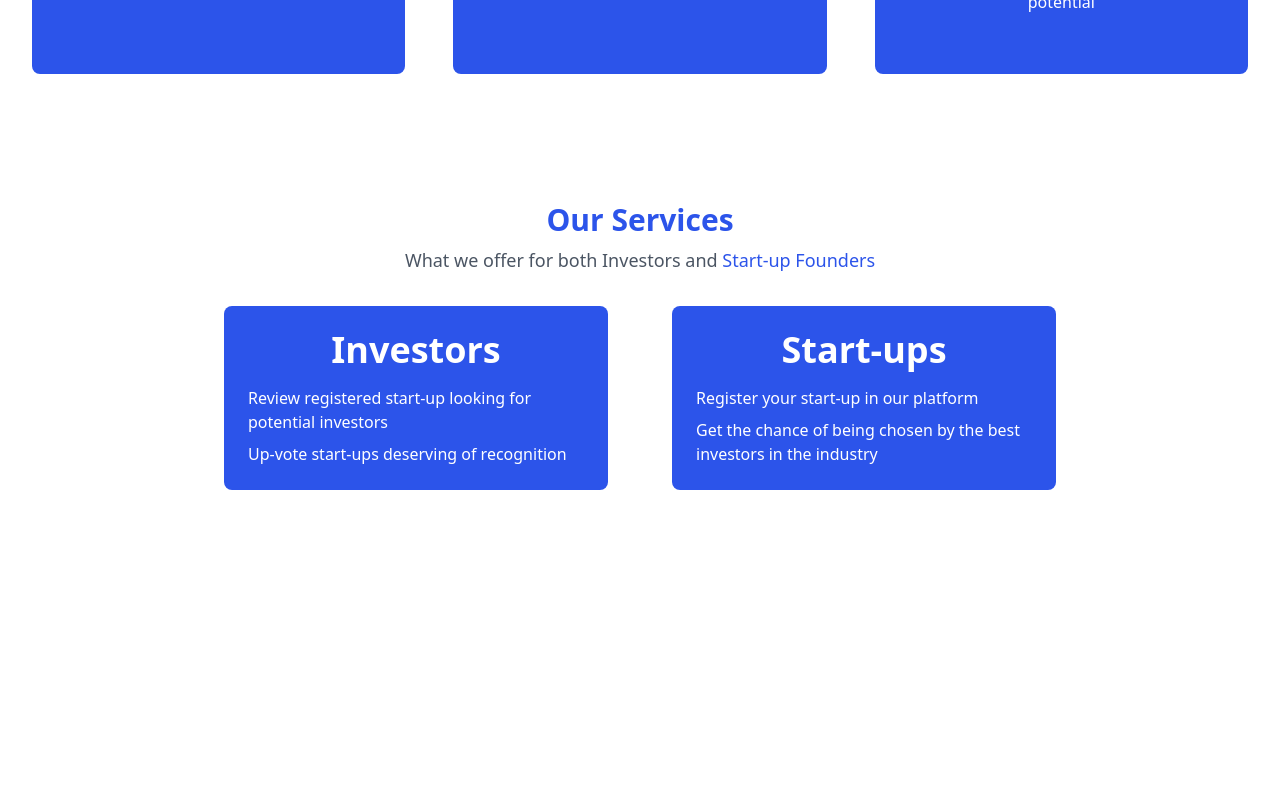
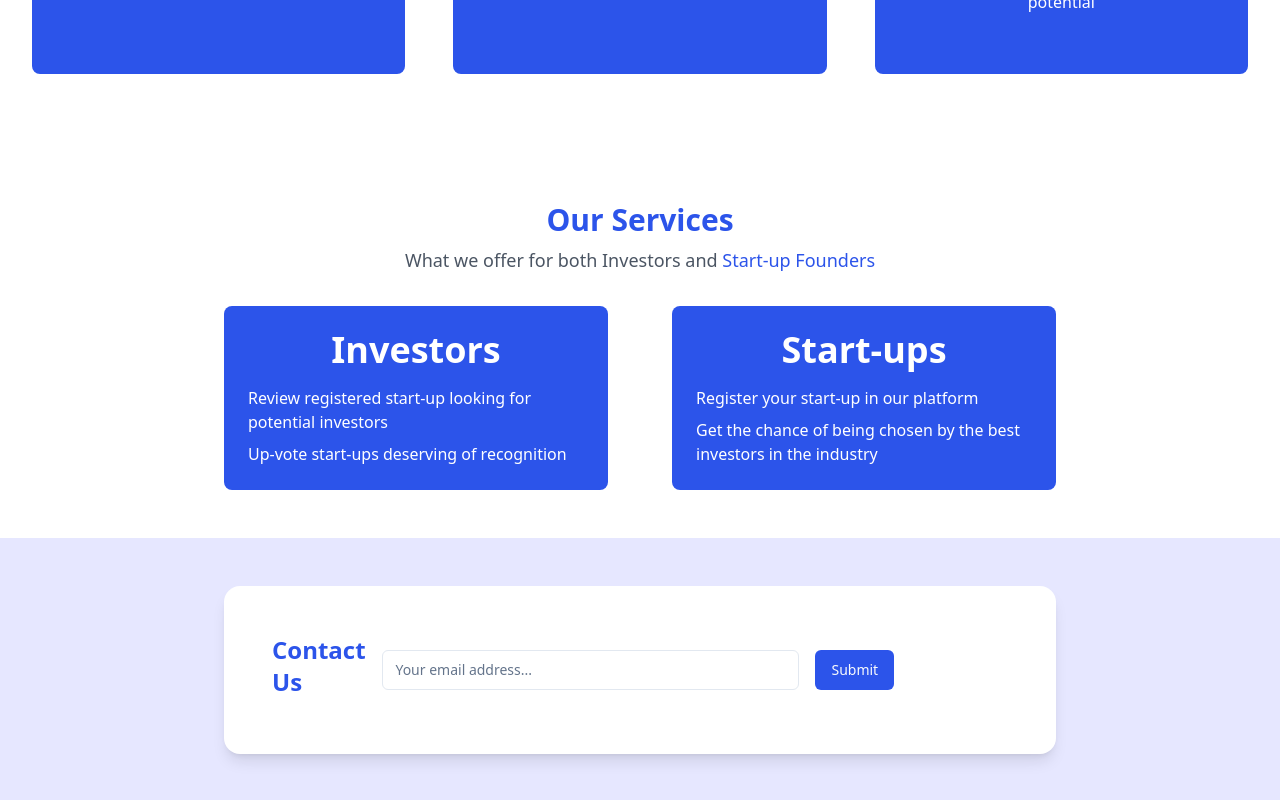
Before and after one commit to okcha4ever/pluto, a Next.js app: page / in a window 1280 px wide. Shown: the part 939-1739 px from the top of the page. Before the commit the page ends 1477 px from the top, so only its background shows below. Built offline with nearby package versions, Linux system fonts and the light colour scheme.

Commit message:
feat: contact section

```diff
--- a/src/app/page.tsx
+++ b/src/app/page.tsx
@@ -1,7 +1,9 @@
+import { Contact } from "@/components/component/contact";
 import { EmpowreSection } from "@/components/component/empowre-section";
 import { Hero } from "@/components/component/hero";
 import { HowItWorks } from "@/components/component/how-it-works-section";
 import { ServicesSection } from "@/components/component/services-section";
+
 
 export default function HomePage() {
   return (
@@ -10,6 +12,7 @@
       <EmpowreSection />
       <HowItWorks />
       <ServicesSection />
+      <Contact />
     </main>
   );
 }
--- /dev/null
+++ b/src/components/component/contact.tsx
@@ -0,0 +1,29 @@
+/**
+ * This code was generated by v0 by Vercel.
+ * @see https://v0.dev/t/wR8kvMqzCYB
+ */
+import { Input } from "@/components/ui/input";
+import { Button } from "@/components/ui/button";
+
+export function Contact() {
+  return (
+    <section className="bg-[#e6e7ff] py-12">
+      <div className="mx-auto max-w-4xl px-4 sm:px-6 lg:px-8">
+        <div className="rounded-2xl bg-white p-8 shadow-lg sm:flex sm:items-center sm:justify-between sm:p-12">
+          <div className="mb-4 sm:mb-0 sm:flex sm:flex-col">
+            <h2 className="mb-2 text-2xl font-bold text-[#2C54EA]">
+              Contact Us
+            </h2>
+          </div>
+          <div className="w-full sm:flex sm:items-center">
+            <Input
+              className="mb-4 w-2/3 sm:mb-0 sm:mr-4"
+              placeholder="Your email address..."
+            />
+            <Button className="bg-[#2C54EA]">Submit</Button>
+          </div>
+        </div>
+      </div>
+    </section>
+  );
+}
--- /dev/null
+++ b/src/components/ui/input.tsx
@@ -0,0 +1,25 @@
+import * as React from "react"
+
+import { cn } from "@/lib/utils"
+
+export interface InputProps
+  extends React.InputHTMLAttributes<HTMLInputElement> {}
+
+const Input = React.forwardRef<HTMLInputElement, InputProps>(
+  ({ className, type, ...props }, ref) => {
+    return (
+      <input
+        type={type}
+        className={cn(
+          "flex h-10 w-full rounded-md border border-input bg-background px-3 py-2 text-sm ring-offset-background file:border-0 file:bg-transparent file:text-sm file:font-medium placeholder:text-muted-foreground focus-visible:outline-none focus-visible:ring-2 focus-visible:ring-ring focus-visible:ring-offset-2 disabled:cursor-not-allowed disabled:opacity-50",
+          className
+        )}
+        ref={ref}
+        {...props}
+      />
+    )
+  }
+)
+Input.displayName = "Input"
+
+export { Input }
```
